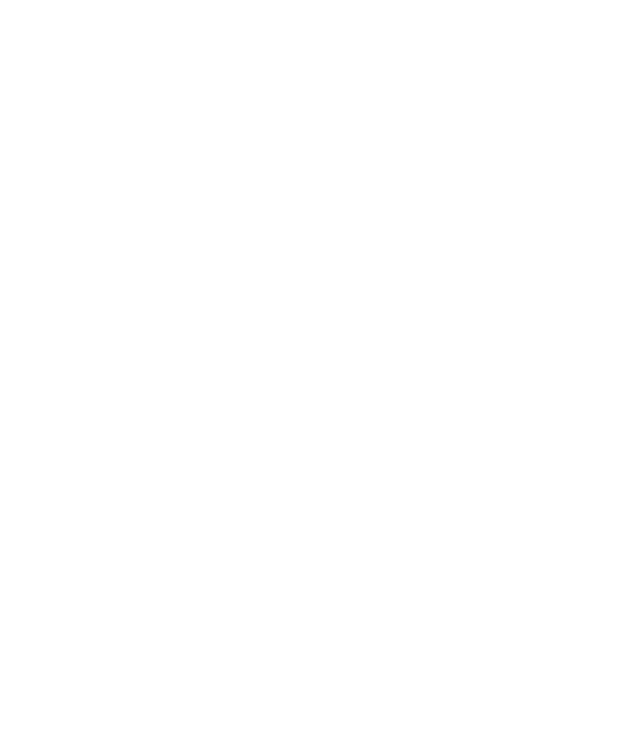
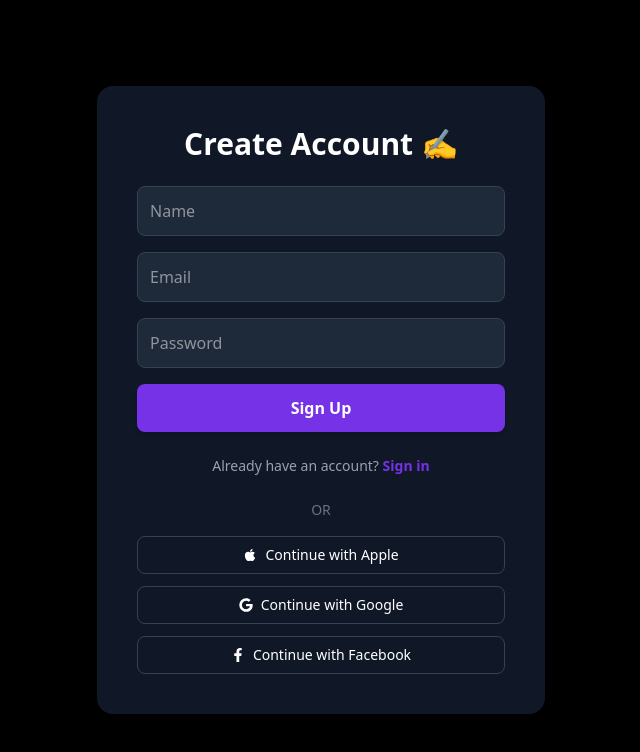
Before and after one commit to H-kandil/Notes-App-with-React-Context-API-and-Local-Storage, a React app: page /register in a window 1280 px wide. Before the commit this address had no page. Shown: the top 752 px of the page, without its empty margins (319-959 px from the left). Built offline with nearby package versions, Linux system fonts and the light colour scheme; the HTML template or start-up script is replaced by a standard one.

Commit message:
sign up page

```diff
--- a/src/App.jsx
+++ b/src/App.jsx
@@ -2,7 +2,9 @@
 import Home from "./pages/Home";
 import NewNote from "./pages/NewNote";
 import EditNote from "./pages/EditNote";
-import Login from "./pages/Login"; // ضيف ده
+import Login from "./pages/Login";
+import Register from "./pages/Register";
+
 
 function App() {
     return (
@@ -11,6 +13,7 @@
             <Route path="/new" element={<NewNote />} />
             <Route path="/edit/:id" element={<EditNote />} />
             <Route path="/login" element={<Login />} />
+            <Route path="/register" element={<Register />} />
         </Routes>
     );
 }
--- a/src/pages/Register.jsx
+++ b/src/pages/Register.jsx
@@ -1,100 +1,113 @@
 import { useState } from "react";
-import { useNavigate } from "react-router-dom";
+import { useNavigate, Link } from "react-router-dom";
+import { FaApple, FaFacebookF, FaGoogle } from "react-icons/fa";
 
 function Register() {
     const navigate = useNavigate();
-    const [form, setForm] = useState({
-        name: "",
-        email: "",
-        password: "",
-    });
-
+    const [name, setName] = useState("");
+    const [email, setEmail] = useState("");
+    const [password, setPassword] = useState("");
     const [error, setError] = useState("");
-
-    const handleChange = (e) => {
-        setForm({ ...form, [e.target.name]: e.target.value });
-    };
 
     const handleSubmit = async (e) => {
         e.preventDefault();
-        setError("");
-
-        const { name, email, password } = form;
-
         if (!name || !email || !password) {
-            setError("Please fill in all fields.");
+            setError("Please fill in all fields");
             return;
         }
-
         try {
             const res = await fetch(
                 "https://note-app-backend-4.onrender.com/api/users/register",
                 {
                     method: "POST",
                     headers: { "Content-Type": "application/json" },
-                    body: JSON.stringify(form),
+                    body: JSON.stringify({ name, email, password }),
                 }
             );
+            const data = await res.json();
+            if (!res.ok) throw new Error(data.message || "Registration failed");
 
-            const data = await res.json();
-
-            if (!res.ok) {
-                setError(data.message || "Registration failed");
-            } else {
-                localStorage.setItem("token", data.token);
-                navigate("/");
-            }
+            localStorage.setItem("token", data.token);
+            localStorage.setItem(
+                "user",
+                JSON.stringify({
+                    id: data.id,
+                    name: data.name,
+                    email: data.email,
+                })
+            );
+            navigate("/");
         } catch (err) {
-            setError("Failed to connect to the server.");
+            setError(err.message);
         }
     };
 
     return (
-        <div className="min-h-screen flex items-center justify-center bg-gray-100 px-4">
-            <div className="bg-white p-8 rounded-2xl shadow-lg w-full max-w-md">
-                <h2 className="text-3xl font-bold text-gray-800 mb-6 text-center">
-                    Register
+        <div className="h-screen flex items-center justify-center bg-black text-white px-4">
+            <div className="bg-gray-900 p-8 md:p-10 rounded-2xl shadow-2xl w-full max-w-md">
+                <h2 className="text-3xl font-bold text-center mb-6">
+                    Create Account ✍️
                 </h2>
-
                 {error && (
-                    <div className="bg-red-100 text-red-700 px-4 py-2 rounded mb-4">
-                        {error}
-                    </div>
+                    <p className="text-red-400 mb-4 text-center">{error}</p>
                 )}
 
                 <form onSubmit={handleSubmit} className="space-y-4">
                     <input
                         type="text"
-                        name="name"
-                        placeholder="Full Name"
-                        value={form.name}
-                        onChange={handleChange}
-                        className="w-full border border-gray-300 p-3 rounded-lg focus:outline-none focus:ring-2 focus:ring-gray-700"
+                        placeholder="Name"
+                        className="w-full bg-gray-800 text-white border border-gray-700 p-3 rounded-lg focus:outline-none focus:ring-2 focus:ring-[#7632e7]"
+                        value={name}
+                        onChange={(e) => setName(e.target.value)}
                     />
                     <input
                         type="email"
-                        name="email"
                         placeholder="Email"
-                        value={form.email}
-                        onChange={handleChange}
-                        className="w-full border border-gray-300 p-3 rounded-lg focus:outline-none focus:ring-2 focus:ring-gray-700"
+                        className="w-full bg-gray-800 text-white border border-gray-700 p-3 rounded-lg focus:outline-none focus:ring-2 focus:ring-[#7632e7]"
+                        value={email}
+                        onChange={(e) => setEmail(e.target.value)}
                     />
                     <input
                         type="password"
-                        name="password"
                         placeholder="Password"
-                        value={form.password}
-                        onChange={handleChange}
-                        className="w-full border border-gray-300 p-3 rounded-lg focus:outline-none focus:ring-2 focus:ring-gray-700"
+                        className="w-full bg-gray-800 text-white border border-gray-700 p-3 rounded-lg focus:outline-none focus:ring-2 focus:ring-[#7632e7]"
+                        value={password}
+                        onChange={(e) => setPassword(e.target.value)}
                     />
-
                     <button
                         type="submit"
-                        className="w-full bg-gray-800 hover:bg-black text-white py-3 rounded-lg font-semibold transition"
+                        className="w-full bg-[#7632e7] hover:bg-[#5c23c2] text-white py-3 rounded-lg font-semibold shadow-md transition"
                     >
-                        Register
+                        Sign Up
                     </button>
                 </form>
+
+                <div className="mt-6 text-center text-sm text-gray-400">
+                    Already have an account?{" "}
+                    <Link
+                        to="/login"
+                        className="text-[#7632e7] font-semibold hover:underline"
+                    >
+                        Sign in
+                    </Link>
+                </div>
+
+                <div className="mt-6 text-center text-sm text-gray-500">OR</div>
+
+                <div className="mt-4 space-y-3">
+                    <button className="flex items-center justify-center w-full border border-gray-700 px-4 py-2 rounded-lg hover:bg-gray-800 transition text-sm font-medium gap-2">
+                        <FaApple className="text-white text-sm" />
+                        <span>Continue with Apple</span>
+                    </button>
+                    <button className="flex items-center justify-center w-full border border-gray-700 px-4 py-2 rounded-lg hover:bg-gray-800 transition text-sm font-medium gap-2">
+                        <FaGoogle className="text-white text-sm" />
+                        <span>Continue with Google</span>
+                    </button>
+                    <button className="flex items-center justify-center w-full border border-gray-700 px-4 py-2 rounded-lg hover:bg-gray-800 transition text-sm font-medium gap-2">
+                        <FaFacebookF className="text-white text-sm" />
+                        <span>Continue with Facebook</span>
+                    </button>
+                </div>
             </div>
         </div>
     );
```
